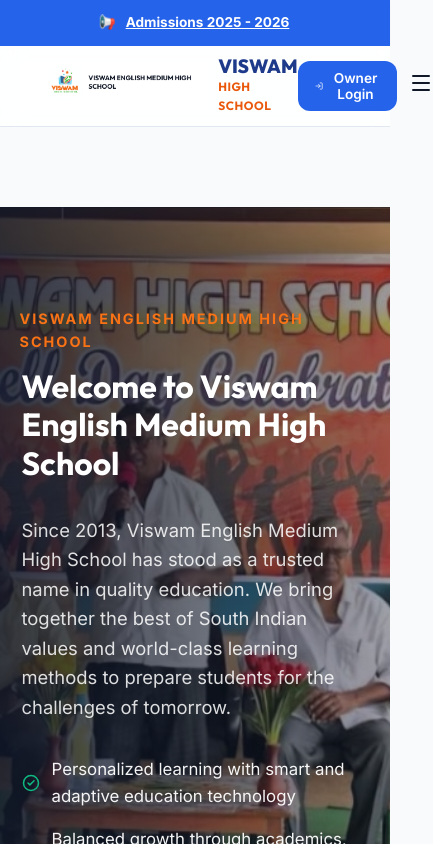
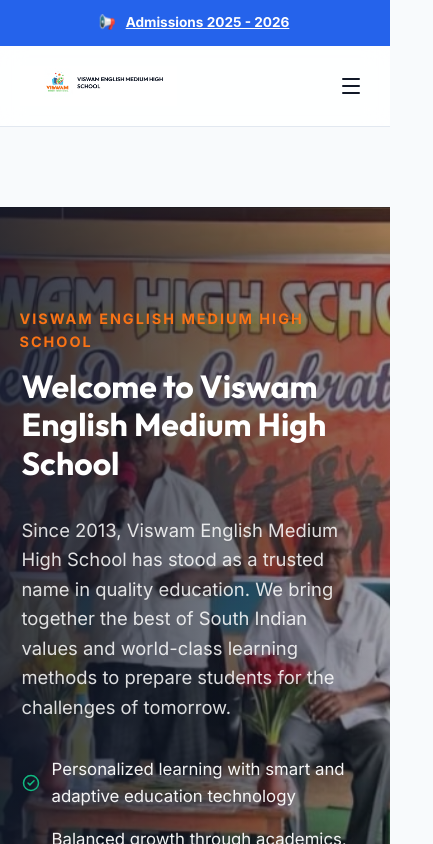
Before and after one commit to raghavendrasri1210-coder/viswam-school, a React (Vite) app: page /#home in a window 390 px wide. Shown: the top 844 px of the page, 433 px wide, since content can reach past the window. Built offline with nearby package versions, Linux system fonts and the light colour scheme.

Commit message:
Fix mobile responsive layout and navbar spacing, resolve table clipping under CBSE disclosures

```diff
--- a/src/components/Disclosures.jsx
+++ b/src/components/Disclosures.jsx
@@ -169,7 +169,8 @@
         overflow: 'hidden',
         animation: 'fadeIn 0.3s ease-out'
       }}>
-        <table style={{ width: '100%', borderCollapse: 'collapse', textAlign: 'left' }}>
+        <div style={{ overflowX: 'auto' }}>
+          <table style={{ width: '100%', borderCollapse: 'collapse', textAlign: 'left' }}>
           <thead>
             <tr style={{ backgroundColor: 'var(--bg-main)', borderBottom: '2px solid var(--border)' }}>
               <th style={{ padding: '16px 20px', fontWeight: '700', width: '80px' }}>SL NO.</th>
@@ -292,6 +293,7 @@
             ))}
           </tbody>
         </table>
+        </div>
       </div>
     );
   };
@@ -414,7 +416,8 @@
             overflow: 'hidden',
             animation: 'fadeIn 0.3s ease-out'
           }}>
-            <table style={{ width: '100%', borderCollapse: 'collapse', textAlign: 'left' }}>
+            <div style={{ overflowX: 'auto' }}>
+              <table style={{ width: '100%', borderCollapse: 'collapse', textAlign: 'left' }}>
               <thead>
                 <tr style={{ backgroundColor: 'var(--bg-main)', borderBottom: '2px solid var(--border)' }}>
                   <th style={{ padding: '16px 20px', fontWeight: '700', width: '80px' }}>SL NO.</th>
@@ -469,6 +472,7 @@
                 ))}
               </tbody>
             </table>
+            </div>
           </div>
         )}
 
@@ -482,7 +486,8 @@
             overflow: 'hidden',
             animation: 'fadeIn 0.3s ease-out'
           }}>
-            <table style={{ width: '100%', borderCollapse: 'collapse', textAlign: 'left' }}>
+            <div style={{ overflowX: 'auto' }}>
+              <table style={{ width: '100%', borderCollapse: 'collapse', textAlign: 'left' }}>
               <thead>
                 <tr style={{ backgroundColor: 'var(--bg-main)', borderBottom: '2px solid var(--border)' }}>
                   <th style={{ padding: '16px 20px', fontWeight: '700', width: '80px' }}>SL NO.</th>
@@ -584,6 +589,7 @@
                 ))}
               </tbody>
             </table>
+            </div>
             <div style={{ padding: '20px', backgroundColor: 'var(--bg-main)', borderTop: '1px solid var(--border)', fontSize: '0.82rem', color: 'var(--text-light)' }}>
               <strong>NOTE:</strong> THE SCHOOLS NEED TO UPLOAD THE SELF-ATTESTED COPIES OF THE ABOVE LISTED DOCUMENTS BY CHAIRMAN/ MANAGER/ SECRETARY AND PRINCIPAL. IN CASE, IT IS NOTICED AT LATER STAGE THAT UPLOADED DOCUMENTS ARE NOT GENUINE THEN SCHOOL SHALL BE LIABLE FOR ACTION AS PER NORMS.
             </div>
@@ -600,7 +606,8 @@
             overflow: 'hidden',
             animation: 'fadeIn 0.3s ease-out'
           }}>
-            <table style={{ width: '100%', borderCollapse: 'collapse', textAlign: 'left' }}>
+            <div style={{ overflowX: 'auto' }}>
+              <table style={{ width: '100%', borderCollapse: 'collapse', textAlign: 'left' }}>
               <thead>
                 <tr style={{ backgroundColor: 'var(--bg-main)', borderBottom: '2px solid var(--border)' }}>
                   <th style={{ padding: '16px 20px', fontWeight: '700', width: '80px' }}>SL NO.</th>
@@ -702,6 +709,7 @@
                 ))}
               </tbody>
             </table>
+            </div>
           </div>
         )}
 
--- a/src/components/Footer.jsx
+++ b/src/components/Footer.jsx
@@ -20,12 +20,8 @@
         {/* Brand column */}
         <div className="footer-col">
           <div className="footer-brand">
-            <div className="footer-logo" style={{ display: 'flex', alignItems: 'center', gap: '10px' }}>
-              <img src="/logo.png" alt="Viswam School Logo" style={{ height: '40px', objectFit: 'contain' }} />
-              <div style={{ display: 'flex', flexDirection: 'column', textAlign: 'left' }}>
-                <span style={{ fontSize: '1.1rem', fontWeight: '800', lineHeight: 1.1 }}>VISWAM</span>
-                <span style={{ fontSize: '0.7rem', fontWeight: '600', color: 'var(--secondary)' }}>HIGH SCHOOL</span>
-              </div>
+            <div className="footer-logo" style={{ display: 'flex', alignItems: 'center' }}>
+              <img src="/logo.png" alt="Viswam School Logo" style={{ height: '40px', objectFit: 'contain', maxWidth: '100%' }} />
             </div>
             <p className="footer-desc">
               Providing holistic education that blends South Indian cultural values with world-class learning methods. Est. 2013.
--- a/src/components/Navbar.jsx
+++ b/src/components/Navbar.jsx
@@ -29,12 +29,8 @@
   return (
     <nav className={`navbar ${isScrolled ? 'scrolled' : ''}`}>
       <div className="nav-container">
-        <a href="#home" className="nav-logo" onClick={handleLinkClick} style={{ display: 'flex', alignItems: 'center', gap: '10px' }}>
-          <img src="/logo.png" alt="Viswam High School Logo" style={{ height: '48px', objectFit: 'contain' }} />
-          <div style={{ display: 'flex', flexDirection: 'column', textAlign: 'left' }}>
-            <span style={{ fontSize: '1.2rem', fontWeight: '800', lineHeight: 1.1, color: 'var(--primary)' }}>VISWAM</span>
-            <span style={{ fontSize: '0.75rem', fontWeight: '700', color: 'var(--secondary)', letterSpacing: '0.5px' }}>HIGH SCHOOL</span>
-          </div>
+        <a href="#home" className="nav-logo" onClick={handleLinkClick} style={{ display: 'flex', alignItems: 'center' }}>
+          <img src="/logo.png" alt="Viswam High School Logo" style={{ height: '40px', objectFit: 'contain', maxWidth: '100%' }} className="navbar-logo-img" />
         </a>
 
         {/* Desktop Menu */}
@@ -49,7 +45,7 @@
 
         <div className="nav-buttons">
           {isAdmin ? (
-            <div style={{ display: 'flex', gap: '10px', alignItems: 'center' }}>
+            <div className="desktop-only-buttons">
               <div style={{ display: 'flex', alignItems: 'center', gap: '5px', color: 'var(--success)', fontWeight: '600', fontSize: '0.9rem' }}>
                 <Shield size={16} />
                 <span>Admin</span>
@@ -59,13 +55,15 @@
               </button>
             </div>
           ) : (
-            <button className="btn btn-primary" onClick={onLoginClick} style={{ padding: '8px 16px', fontSize: '0.85rem' }}>
-              <LogIn size={14} />
-              <span>Owner Login</span>
-            </button>
+            <div className="desktop-only-buttons">
+              <button className="btn btn-primary" onClick={onLoginClick} style={{ padding: '8px 16px', fontSize: '0.85rem' }}>
+                <LogIn size={14} />
+                <span>Owner Login</span>
+              </button>
+            </div>
           )}
 
-          <button className="mobile-menu-toggle" onClick={toggleMobileMenu}>
+          <button className="mobile-menu-toggle" onClick={toggleMobileMenu} aria-label="Toggle menu">
             {mobileMenuOpen ? <X size={24} /> : <Menu size={24} />}
           </button>
         </div>
@@ -93,7 +91,17 @@
           <a href="#news" style={{ fontWeight: '600', padding: '5px 0', color: currentPage === 'news' ? 'var(--accent)' : 'inherit' }} onClick={handleLinkClick}>News & Events</a>
           <a href="#gallery" style={{ fontWeight: '600', padding: '5px 0', color: currentPage === 'gallery' ? 'var(--accent)' : 'inherit' }} onClick={handleLinkClick}>Gallery</a>
           <a href="#contact" style={{ fontWeight: '600', padding: '5px 0', color: currentPage === 'contact' ? 'var(--accent)' : 'inherit' }} onClick={handleLinkClick}>Contact</a>
-          {!isAdmin && (
+          {isAdmin ? (
+            <div style={{ display: 'flex', flexDirection: 'column', gap: '10px', marginTop: '10px', paddingTop: '15px', borderTop: '1px solid var(--border)' }}>
+              <div style={{ display: 'flex', alignItems: 'center', gap: '6px', color: 'var(--success)', fontWeight: '700', fontSize: '0.9rem', justifyContent: 'center' }}>
+                <Shield size={16} />
+                <span>Admin Mode Active</span>
+              </div>
+              <button className="btn btn-outline" onClick={() => { setMobileMenuOpen(false); onLogout(); }} style={{ width: '100%' }}>
+                Logout
+              </button>
+            </div>
+          ) : (
             <button className="btn btn-primary" onClick={() => { setMobileMenuOpen(false); onLoginClick(); }} style={{ width: '100%', marginTop: '10px' }}>
               <LogIn size={16} />
               <span>Owner Login</span>
--- a/src/index.css
+++ b/src/index.css
@@ -229,6 +229,18 @@
   gap: 12px;
 }
 
+.desktop-only-buttons {
+  display: flex;
+  align-items: center;
+  gap: 10px;
+}
+
+@media (max-width: 768px) {
+  .desktop-only-buttons {
+    display: none !important;
+  }
+}
+
 .btn {
   display: inline-flex;
   align-items: center;
@@ -276,8 +288,19 @@
 
 .mobile-menu-toggle {
   display: none;
-  font-size: 1.5rem;
+  background: transparent;
+  border: none;
   color: var(--text-dark);
+  cursor: pointer;
+  padding: 8px;
+  border-radius: var(--radius-sm);
+  transition: var(--transition);
+  align-items: center;
+  justify-content: center;
+}
+
+.mobile-menu-toggle:hover {
+  background-color: rgba(0, 0, 0, 0.05);
 }
 
 /* Hero Section */
@@ -1326,7 +1349,7 @@
     display: none;
   }
   .mobile-menu-toggle {
-    display: block;
+    display: flex !important;
   }
   .hero-section {
     height: auto;
```
